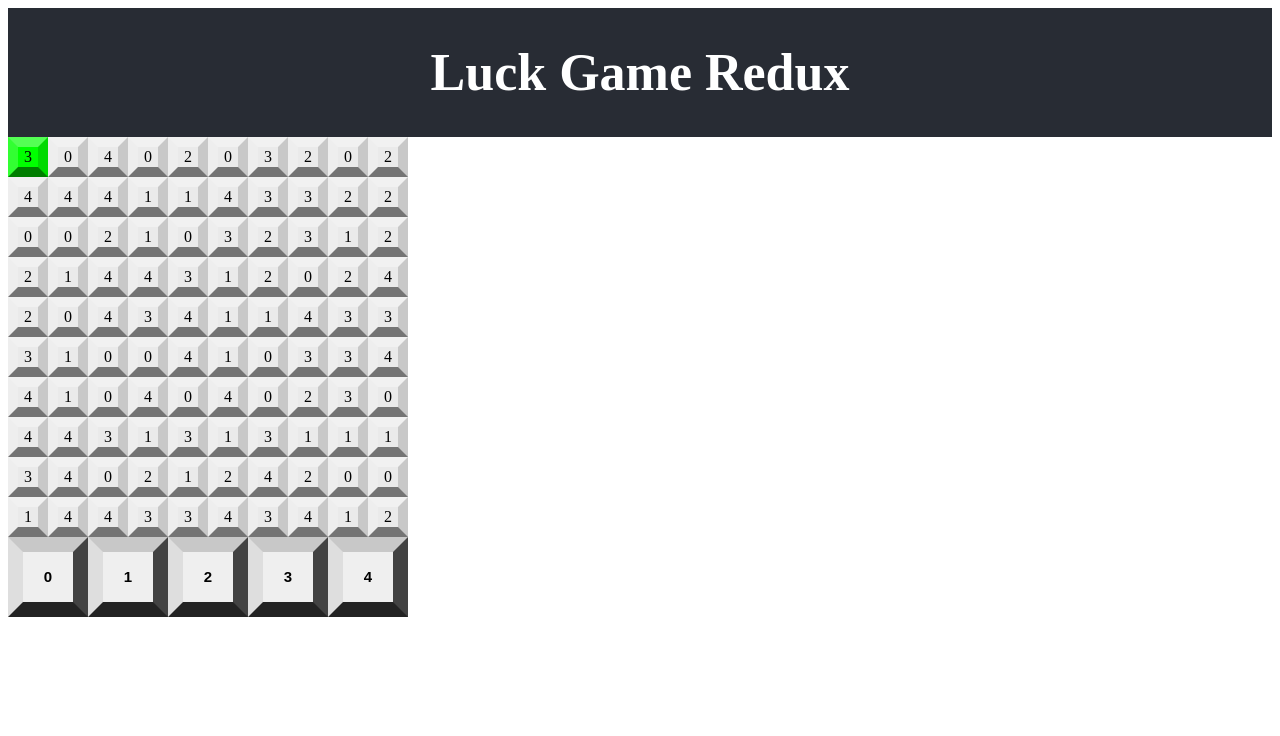
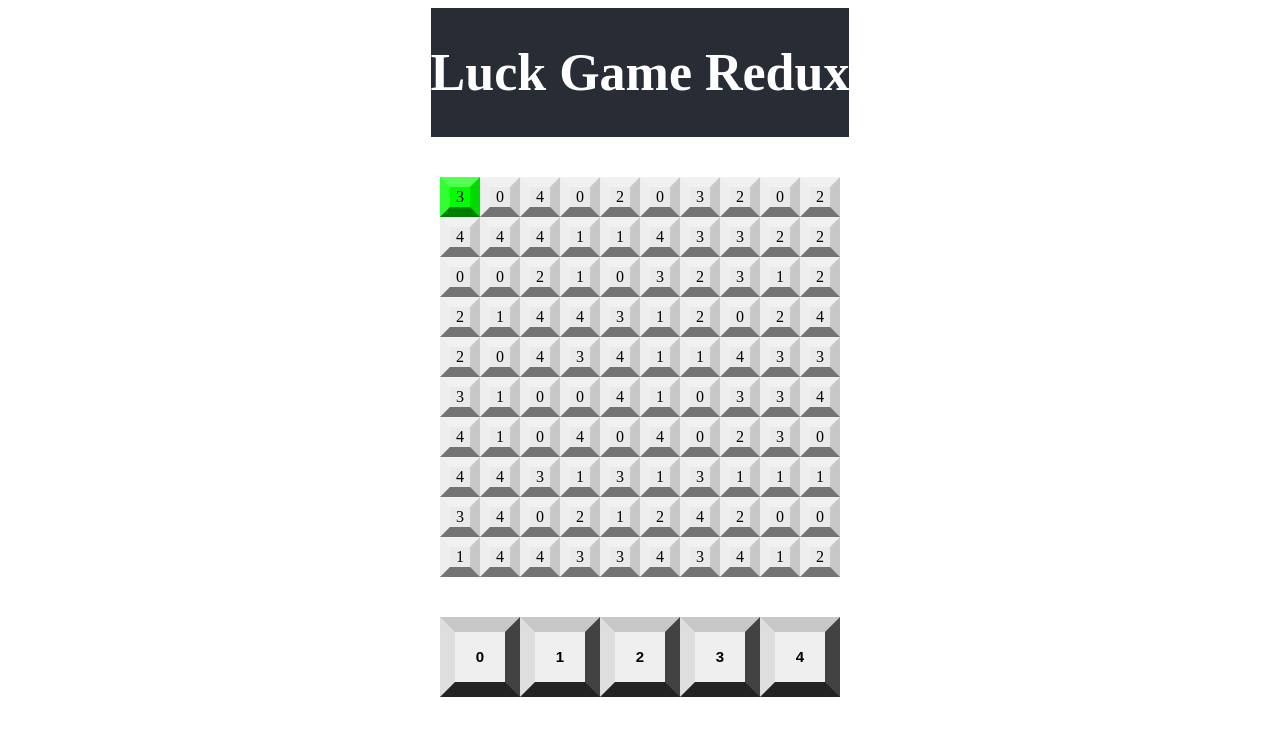
Before and after one commit to nurlanua/children-game, a React (Vite) app in the folder luck-game/: page / in a window 1280 px wide. Shown: the top 736 px of the page. Built offline with nearby package versions, Linux system fonts and the light colour scheme.

Commit message:
added styling

```diff
--- a/luck-game/src/App.css
+++ b/luck-game/src/App.css
@@ -9,3 +9,11 @@
   font-size: calc(10px + 2vmin);
   color: white;
 }
+
+.App {
+  display: flex;
+  flex-direction: column;
+  justify-content: center;   /* vertical centering */
+  align-items: center;       /* horizontal centering */
+  text-align: center;
+}
--- a/luck-game/src/index.css
+++ b/luck-game/src/index.css
@@ -23,6 +23,21 @@
   --rows: 10;
   --tile-size: 40px;
   --border-width: 10px;
+}
+
+.App {
+  display: grid;
+  place-items: center;
+  grid-gap: var(--tile-size) var(--tile-size);
+  grid-template-columns: max-content;
+  grid-template-rows: 100px var(--grid-height) 100px;
+  grid-template-areas: "h"
+                       "c"
+                       "b";
+}
+
+.App-header {
+  grid-area: h;
 }
 
 /* Colors */
@@ -58,6 +73,7 @@
   grid-template-columns: repeat(var(--cols), var(--tile-size));
   grid-gap: 0;
   align-self: flex-start;
+  grid-area: c;
 }
 
 /* controls */
```
